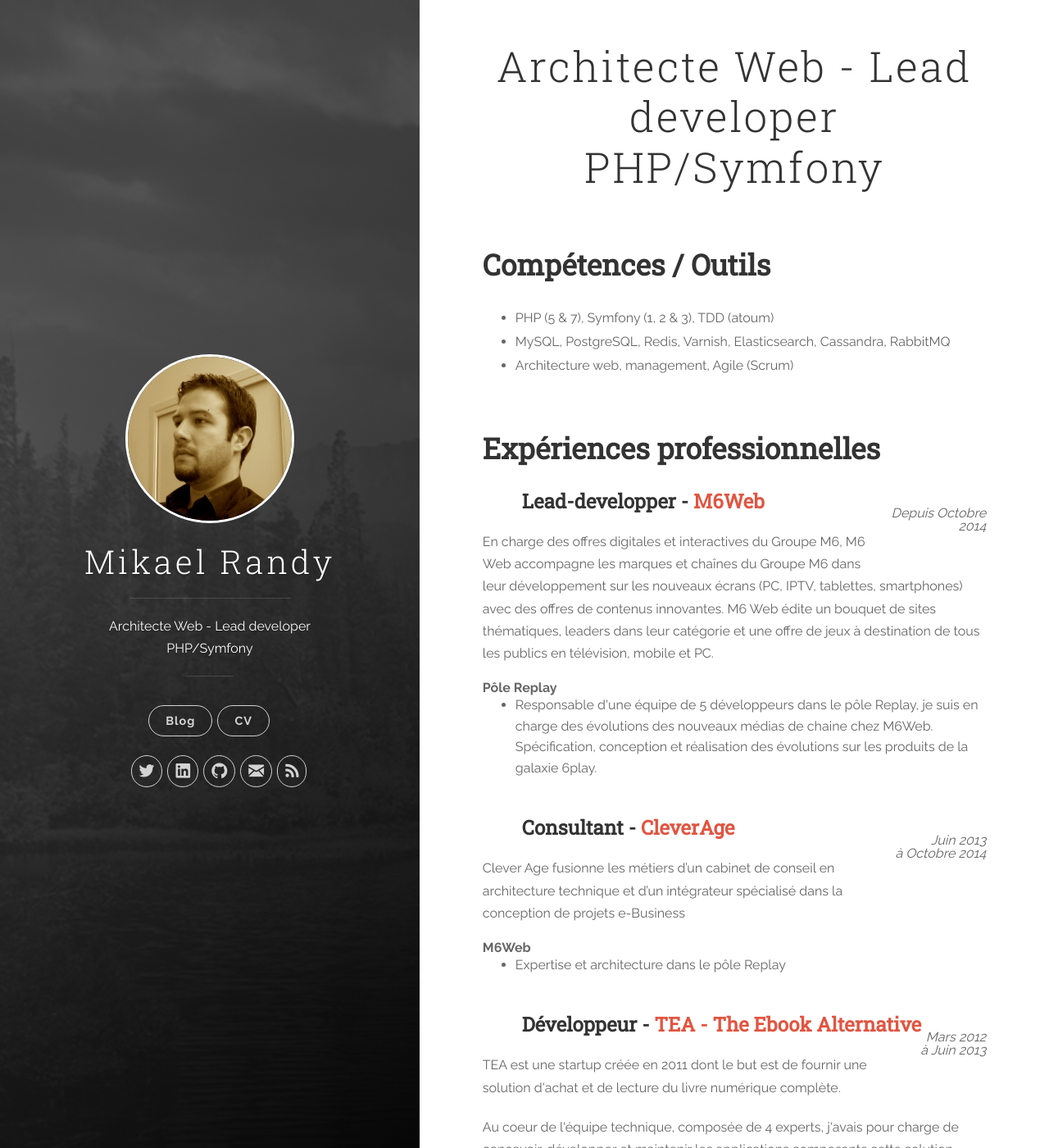
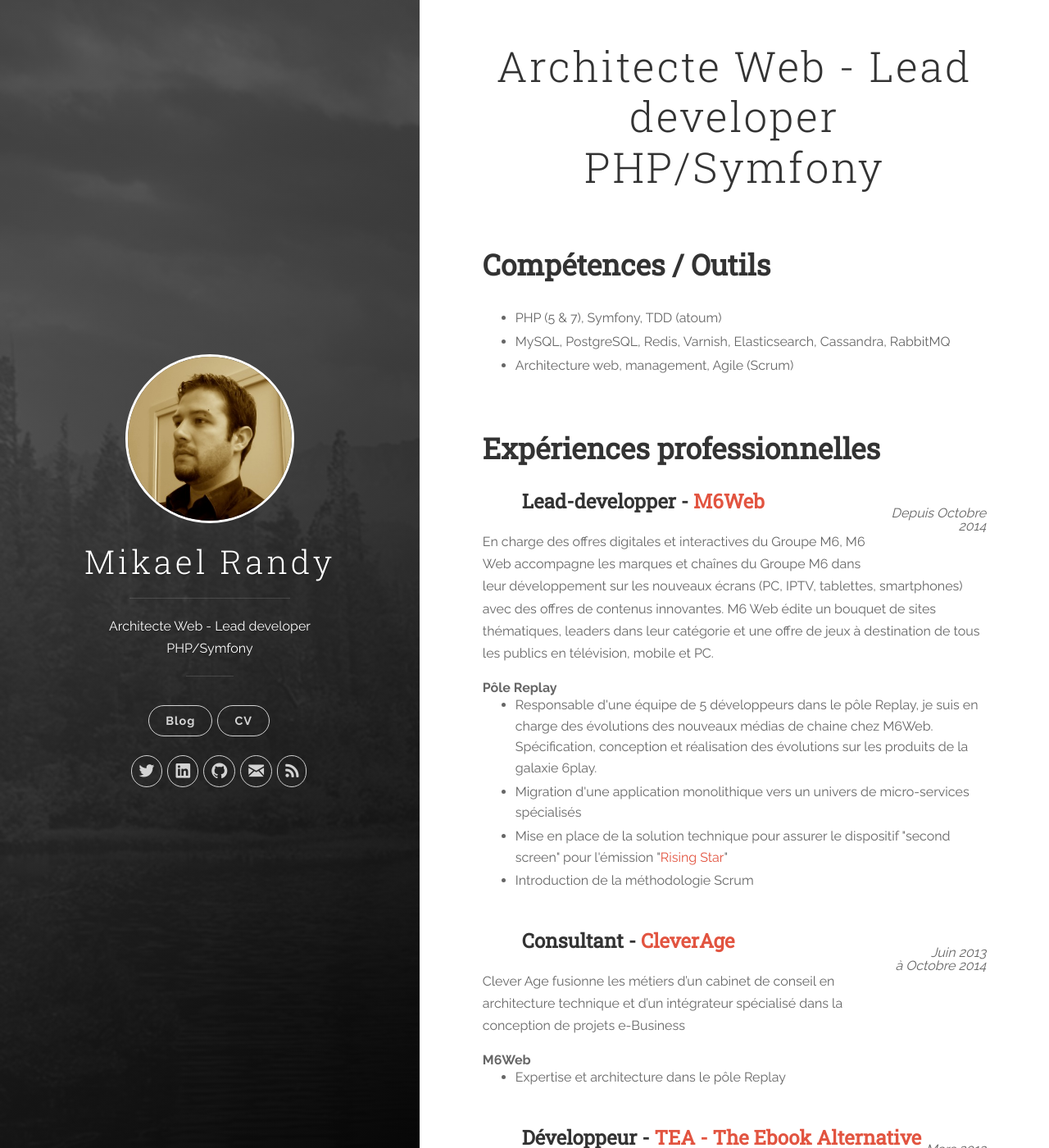
Before and after one commit to mikaelrandy/mikaelrandy.github.io, a Jekyll site: the page built from cv.html, in a window 1280 px wide and 1400 px high. Shown: the whole window at 82% size. Built offline with Jekyll 4.4.1, drawn with Linux system fonts in a browser that asks for light colours; nearby versions of some CDN libraries.

Commit message:
Mod: improve CV

```diff
--- a/cv.html
+++ b/cv.html
@@ -9,7 +9,7 @@
     <h2>Compétences / Outils</h2>
 
     <ul>
-        <li>PHP (5 & 7), Symfony (1, 2 & 3), TDD (atoum)</li>
+        <li>PHP (5 & 7), Symfony, TDD (atoum)</li>
         <li>MySQL, PostgreSQL, Redis, Varnish, Elasticsearch, Cassandra, RabbitMQ</li>
         <li>Architecture web, management, Agile (Scrum)</li>
     </ul>
@@ -30,6 +30,9 @@
 
                 <ul>
                     <li>Responsable d'une équipe de 5 développeurs dans le pôle Replay, je suis en charge des évolutions des nouveaux médias de chaine chez M6Web. Spécification, conception et réalisation des évolutions sur les produits de la galaxie 6play.</li>
+                    <li>Migration d'une application monolithique vers un univers de micro-services spécialisés</li>
+                    <li>Mise en place de la solution technique pour assurer le dispositif "second screen" pour l'émission "<a href="http://www.m6.fr/rising_star/">Rising Star</a>"</li>
+                    <li>Introduction de la méthodologie Scrum</li>
                 </ul>
             </dt>
         </dl>
```
